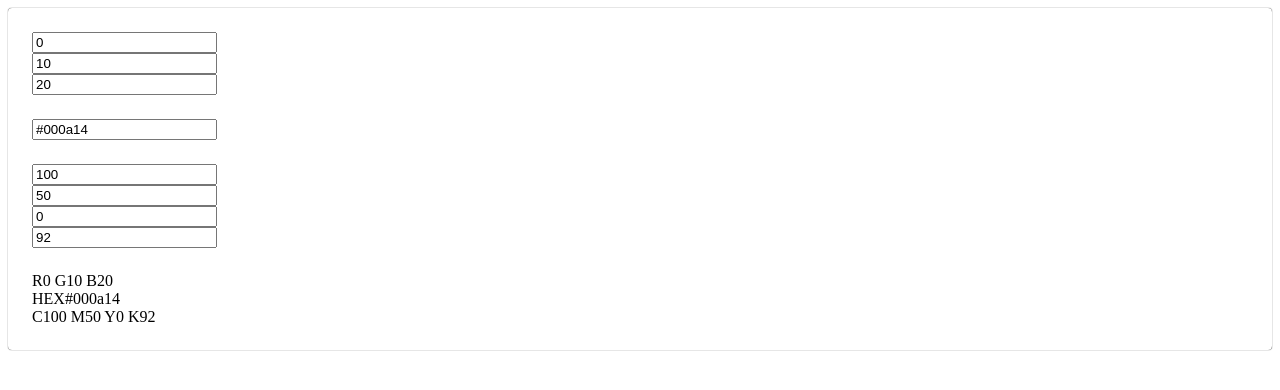
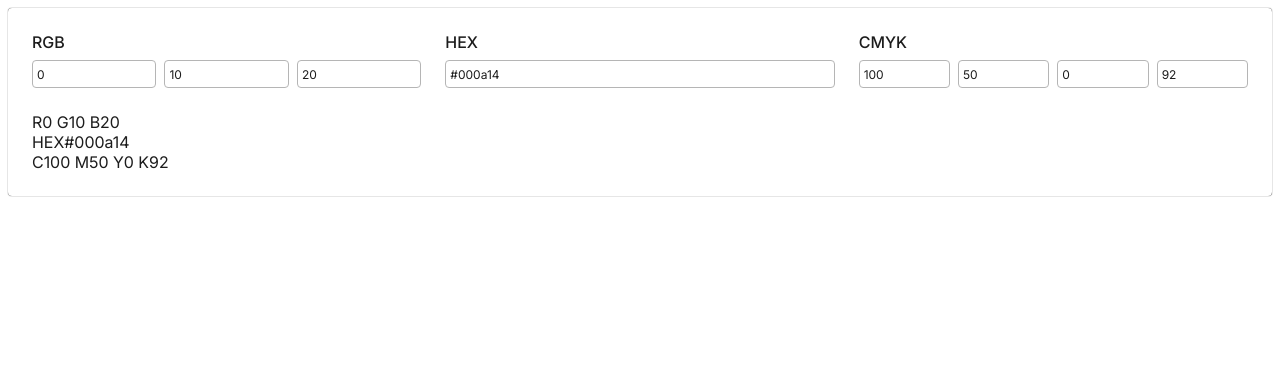
Before and after one commit to vupdivup/yue, a React (Vite) app: page / in a window 1280 px wide. Shown: the top 390 px of the page. Built offline with nearby package versions, Linux system fonts and the light colour scheme.

Commit message:
do some basic styling

```diff
--- a/src/components/ColorModeEditor.jsx
+++ b/src/components/ColorModeEditor.jsx
@@ -1,6 +1,7 @@
 import { ColorModeParam } from "./ColorModeParam";
+import styles from "../styles/ColorModeEditor.module.css";
 
-export function ColorModeEditor({params}) {
+export function ColorModeEditor({mode, params}) {
     const elems = params.map((p, i) =>
         <ColorModeParam
             key={i}
@@ -13,8 +14,11 @@ export function ColorModeEditor({params}) {
     );
 
     return (
-        <div id="undecided">
-            {elems}
+        <div className={styles.editor}>
+            <h3 className={styles.heading}>{mode}</h3>
+            <div className={styles.params}>
+                {elems}
+            </div>
         </div>
     );
 }
--- a/src/components/ColorModeParam.jsx
+++ b/src/components/ColorModeParam.jsx
@@ -1,4 +1,5 @@
-import { useState, useRef } from "react"
+import { useState, useRef } from "react";
+import styles from "../styles/ColorModeParam.module.css";
 
 export function ColorModeParam({
     liveValue,
@@ -60,9 +61,9 @@ export function ColorModeParam({
     }
 
     return (
-        <div>
         <input
             ref={inputRef}
+            className={styles.input}
             type="text"
             value={
                 document.activeElement === inputRef.current ?
@@ -73,6 +74,5 @@ export function ColorModeParam({
             onInput={handleInput}
             onBlur={handleBlur}
         />
-        </div>
     )
 }
--- a/src/components/Picker.jsx
+++ b/src/components/Picker.jsx
@@ -1,9 +1,10 @@
 import { useState } from "react";
+import { ColorContext } from "../contexts/ColorContext";
+import styles from "../styles/ColorPicker.module.css";
+import { CMYKToRGB, HEXToRGB, HSVToHSL, RGBToCMYK, RGBToHEX } from "../utils/colors";
+import { ColorModeEditor } from "./ColorModeEditor";
 import { Map } from "./Map";
 import { Slider } from "./Slider";
-import { ColorContext } from "../contexts/ColorContext";
-import { CMYKToRGB, HEXToRGB, HSVToHSL, RGBToCMYK, RGBToHEX } from "../utils/colors";
-import { ColorModeEditor } from "./ColorModeEditor";
 
 export function Picker() {
     // rgb holds state
@@ -64,6 +65,7 @@ export function Picker() {
             name: "c",
             type: "number",
             value: cmyk.c,
+            suffix: "%",
             pattern: /^\s*0*\d{1,3}\s*$/,
             bounds: {min: 0, max: 100},
             set: c => setCMYK({...cmyk, c: c})
@@ -72,6 +74,7 @@ export function Picker() {
             name: "m",
             type: "number",
             value: cmyk.m,
+            suffix: "%",
             pattern: /^\s*0*\d{1,3}\s*$/,
             bounds: {min: 0, max: 100},
             set: m => setCMYK({...cmyk, m: m})
@@ -80,6 +83,7 @@ export function Picker() {
             name: "y",
             type: "number",
             value: cmyk.y,
+            suffix: "%",
             pattern: /^\s*0*\d{1,3}\s*$/,
             bounds: {min: 0, max: 100},
             set: y => setCMYK({...cmyk, y: y})
@@ -88,20 +92,22 @@ export function Picker() {
             name: "k",
             type: "number",
             value: cmyk.k,
+            suffix: "%",
             pattern: /^\s*0*\d{1,3}\s*$/,
             bounds: {min: 0, max: 100},
             set: k => setCMYK({...cmyk, k: k})
         }
-    ]
-
-
+    ];
 
     return (
         <ColorContext.Provider value={null}>
             <div className="picker">
-                <ColorModeEditor params={RGBParams} />
-                <ColorModeEditor params={HEXParams} />
-                <ColorModeEditor params={CMYKParams} />
+                <div className={styles.editors}>
+                    <ColorModeEditor mode="RGB" params={RGBParams} />
+                    <ColorModeEditor mode="HEX" params={HEXParams} />
+                    <ColorModeEditor mode="CMYK" params={CMYKParams} />
+                </div>
+
                 R{rgb.r} G{rgb.g} B{rgb.b}
                 <br />
                 HEX{hex}
--- /dev/null
+++ b/src/styles/ColorModeEditor.module.css
@@ -0,0 +1,17 @@
+.editor {
+    min-width: 0px;
+    flex: 1;
+}
+
+.heading {
+    text-transform: uppercase;
+    font-weight: 500;
+    font-size: 16px;
+    margin: 0px 0px 8px 0px;
+}
+
+.params {
+    display: flex;
+    flex-direction: row;
+    gap: 8px;
+}
--- /dev/null
+++ b/src/styles/ColorModeParam.module.css
@@ -0,0 +1,16 @@
+.input {
+    min-width: 0;
+    flex: 1;
+    font-size: 12px;
+    font-weight: 400;
+    padding-left: 4px;
+    border-radius: 4px;
+    border: 1px solid var(--gray-1);
+    height: 2em;
+}
+
+.input:hover, .input:focus {
+    outline: none;
+    border: 1px solid var(--gray-2);
+    transition: border-color .25s;
+}
--- /dev/null
+++ b/src/styles/ColorPicker.module.css
@@ -0,0 +1,5 @@
+.editors {
+    display: flex;
+    flex-direction: row;
+    gap: 24px;
+}
--- a/src/styles/style.css
+++ b/src/styles/style.css
@@ -1,3 +1,18 @@
+@font-face {
+    font-family: Inter;
+    src: url('/assets/fonts/Inter/Inter.ttf');
+}
+
+* {
+    font-family: Inter;
+    color: var(--gray-2);
+}
+
+:root {
+    --gray-1: #b5b5b5;
+    --gray-2: #1c1c1c;
+}
+
 .picker {
     display: flex;
     flex-direction: column;
```
Also changed, not shown: public/assets/fonts/Inter/Inter.ttf (added), public/assets/fonts/Inter/OFL.txt (added). Lines whose indentation alone changed are shown as unchanged.
